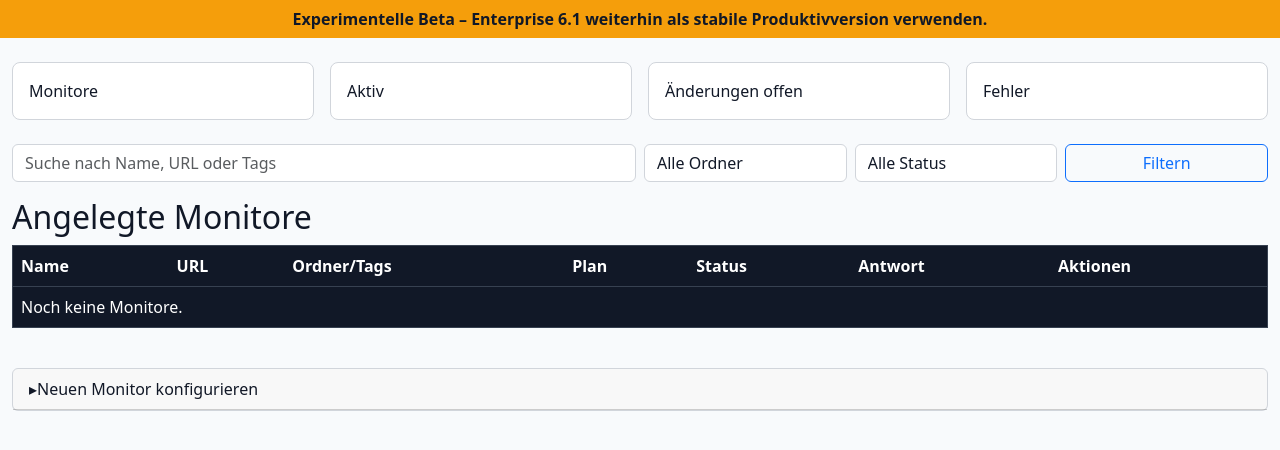
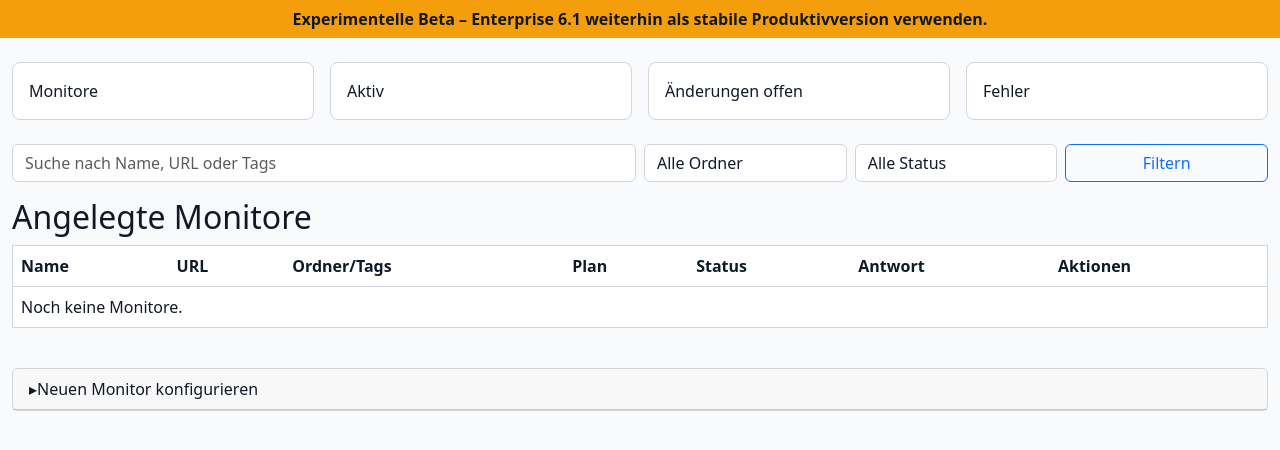
Before and after one commit to Jimmbob23/Web-Monitor-Enterprise-7, a FastAPI app: template app/templates/index.html in a window 1280 px wide. Shown: the part 56-506 px from the top of the page. Run offline with FastAPI, Linux system fonts and the light colour scheme; the template is opened without the code that fills it, so the values that code supplies are empty; parts of the project's set-up code (start-up, migrations or seed data) failed here and were passed over.

Commit message:
Add files via upload

```diff
--- a/app/templates/index.html
+++ b/app/templates/index.html
@@ -1,13 +1,45 @@
 {% extends "base.html" %}
 {% block content %}
-<style id="enterprise7-monitor-table-dark">
-  /*
-    Die angelegten Monitore werden bewusst immer dunkel angezeigt.
-    Damit ist die Darstellung unabhängig von Bootstrap-Theme und Browser-Cache.
-  */
+<style id="enterprise7-monitor-table-adaptive">
   #monitor-table,
   #monitor-table.table,
-  #monitor-table.table-dark,
+  #monitor-table.table-darkish,
+  #monitor-table thead,
+  #monitor-table tbody,
+  #monitor-table tfoot,
+  #monitor-table tr,
+  #monitor-table th,
+  #monitor-table td,
+  #monitor-table > :not(caption) > * > * {
+    --bs-table-color: #111827 !important;
+    --bs-table-bg: #ffffff !important;
+    --bs-table-border-color: #d1d5db !important;
+    --bs-table-striped-color: #111827 !important;
+    --bs-table-striped-bg: #f8fafc !important;
+    --bs-table-hover-color: #111827 !important;
+    --bs-table-hover-bg: #f1f5f9 !important;
+    --bs-table-active-color: #111827 !important;
+    --bs-table-active-bg: #e5e7eb !important;
+    background-color: #ffffff !important;
+    color: #111827 !important;
+    border-color: #d1d5db !important;
+    box-shadow: none !important;
+  }
+
+  #monitor-table tbody tr:hover,
+  #monitor-table tbody tr:hover > *,
+  #monitor-table tbody tr:hover td {
+    background-color: #f1f5f9 !important;
+    color: #111827 !important;
+  }
+
+  #monitor-table a:not(.btn) {
+    color: #2563eb !important;
+  }
+
+  @media (prefers-color-scheme: dark) {
+    #monitor-table,
+    #monitor-table.table,
     #monitor-table.table-darkish,
     #monitor-table thead,
     #monitor-table tbody,
@@ -25,7 +57,6 @@
       --bs-table-hover-bg: #1f2937 !important;
       --bs-table-active-color: #ffffff !important;
       --bs-table-active-bg: #1f2937 !important;
-    background: #111827 !important;
       background-color: #111827 !important;
       color: #ffffff !important;
       border-color: #374151 !important;
@@ -35,7 +66,6 @@
     #monitor-table tbody tr:hover,
     #monitor-table tbody tr:hover > *,
     #monitor-table tbody tr:hover td {
-    background: #1f2937 !important;
       background-color: #1f2937 !important;
       color: #ffffff !important;
     }
@@ -43,7 +73,9 @@
     #monitor-table a:not(.btn) {
       color: #93c5fd !important;
     }
+  }
 </style>
+
 <div class="row g-3 mb-4">
   <div class="col-6 col-lg-3"><div class="stat">Monitore<br><strong>{{stats.sites}}</strong></div></div>
   <div class="col-6 col-lg-3"><div class="stat">Aktiv<br><strong>{{stats.enabled}}</strong></div></div>
@@ -60,7 +92,7 @@
 
 <h2>Angelegte Monitore</h2>
 <div class="table-responsive mb-4">
-<table id="monitor-table" class="table table-dark table-darkish align-middle">
+<table id="monitor-table" class="table table-darkish align-middle">
 <thead><tr><th>Name</th><th>URL</th><th>Ordner/Tags</th><th>Plan</th><th>Status</th><th>Antwort</th><th>Aktionen</th></tr></thead>
 <tbody>
 {% for s in sites %}
```
Lines whose indentation alone changed are shown as unchanged.
